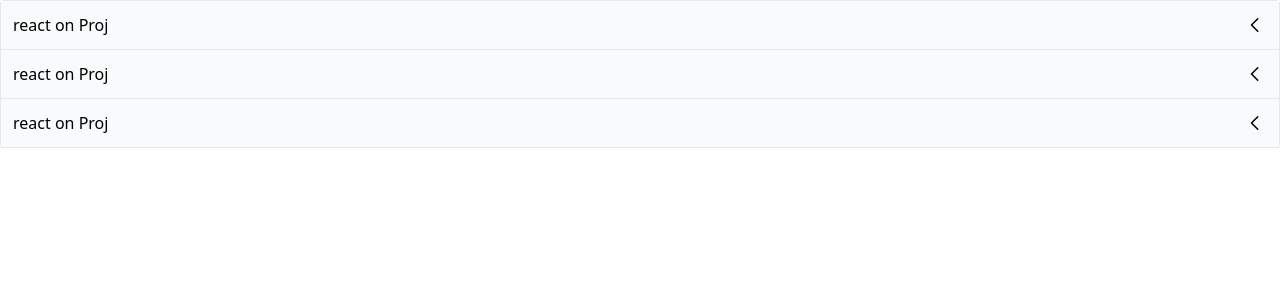
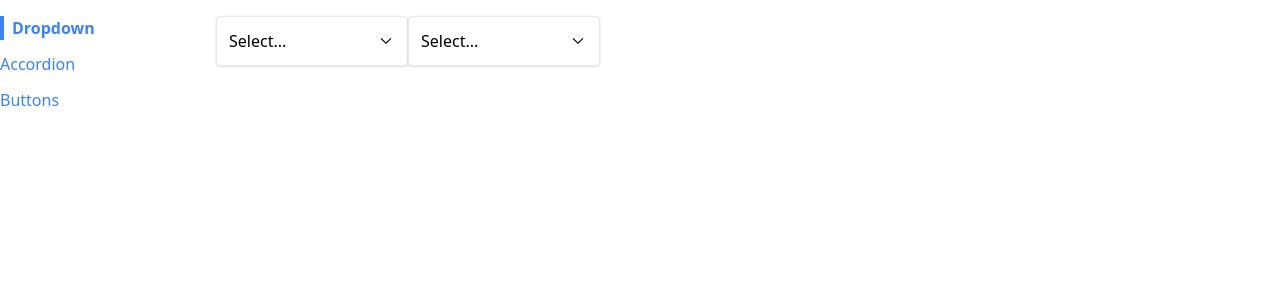
Before and after one commit to kimseunghyun-kr/react-learn, a React (Create React App) app in the folder comps/: page / in a window 1280 px wide. Shown: the top 300 px of the page. Built offline with nearby package versions, Linux system fonts and the light colour scheme.

Commit message:
navigation commit

```diff
--- a/comps/src/App.js
+++ b/comps/src/App.js
@@ -1,26 +1,26 @@
-import Accordion from './components/Accordion';
+import Sidebar from './components/Sidebar';
+import Route from './components/Route';
+import AccordionPage from './pages/AccordionPage';
+import DropdownPage from './pages/DropdownPage';
+import ButtonPage from './pages/ButtonPage';
 
 function App() {
-
-  const items = [
-    {
-      id: 'arguments',
-      label: 'react on Proj',
-      content: ' you can'
-    },
-    {
-      id: 'bay',
-      label: 'react on Proj',
-      content: ' you can'
-    },
-    {
-      id: 'kakao',
-      label: 'react on Proj',
-      content: ' you can'
-    }
-
-  ]
-  return <Accordion items={items}/>
+  return (
+    <div className="container mx-auto grid grid-cols-6 gap-4 mt-4">
+      <Sidebar />
+      <div className="col-span-5">
+        <Route path="/accordion">
+          <AccordionPage />
+        </Route>
+        <Route path="/">
+          <DropdownPage />
+        </Route>
+        <Route path="/buttons">
+          <ButtonPage />
+        </Route>
+      </div>
+    </div>
+  );
 }
 
 export default App;
--- /dev/null
+++ b/comps/src/components/Dropdown.js
@@ -0,0 +1,62 @@
+import { useState, useEffect, useRef } from 'react';
+import { GoChevronDown } from 'react-icons/go';
+import Panel from './Panel';
+
+function Dropdown({ options, value, onChange }) {
+  const [isOpen, setIsOpen] = useState(false);
+  const divEl = useRef();
+
+  useEffect(() => {
+    const handler = (event) => {
+      if(!divEl.current) {
+        return;
+      }
+
+      if (!divEl.current.contains(event.target)) {
+        setIsOpen(false);
+      }
+    };
+
+    document.addEventListener('click', handler, true);
+
+    return () => {
+      document.removeEventListener('click', handler);
+    };
+  }, []);
+
+  const handleClick = () => {
+    setIsOpen(!isOpen);
+  };
+
+  const handleOptionClick = (option) => {
+    setIsOpen(false);
+    onChange(option);
+  };
+
+  const renderedOptions = options.map((option) => {
+    return (
+      <div
+        className="hover:bg-sky-100 rounded cursor-pointer p-1"
+        onClick={() => handleOptionClick(option)}
+        key={option.value}
+      >
+        {option.label}
+      </div>
+    );
+  });
+
+  return (
+    <div ref={divEl} className="w-48 relative">
+      <Panel
+        className="flex justify-between items-center cursor-pointer"
+        onClick={handleClick}
+      >
+        {value?.label || 'Select...'}
+        <GoChevronDown className="text-lg" />
+      </Panel>
+      {isOpen && <Panel className="absolute top-full">{renderedOptions}</Panel>}
+    </div>
+  );
+}
+
+export default Dropdown;
--- /dev/null
+++ b/comps/src/components/Link.js
@@ -0,0 +1,29 @@
+import classNames from 'classnames';
+import useNavigation from '../hooks/use-navigation';
+
+function Link({ to, children, className, activeClassName }) {
+  const { navigate, currentPath } = useNavigation();
+
+  const classes = classNames(
+    'text-blue-500',
+    className,
+    currentPath === to && activeClassName
+  );
+
+  const handleClick = (event) => {
+    if (event.metaKey || event.ctrlKey) {
+      return;
+    }
+    event.preventDefault();
+
+    navigate(to);
+  };
+
+  return (
+    <a className={classes} href={to} onClick={handleClick}>
+      {children}
+    </a>
+  );
+}
+
+export default Link;
--- /dev/null
+++ b/comps/src/components/Panel.js
@@ -0,0 +1,17 @@
+import classNames from 'classnames';
+import { twMerge } from 'tailwind-merge';
+
+function Panel({ children, className, ...rest }) {
+  const finalClassNames = twMerge(classNames(
+    'border rounded p-3 shadow bg-white w-full',
+    className
+  ));
+
+  return (
+    <div {...rest} className={finalClassNames}>
+      {children}
+    </div>
+  );
+}
+
+export default Panel;
--- /dev/null
+++ b/comps/src/components/Route.js
@@ -0,0 +1,13 @@
+import useNavigation from "../hooks/use-navigation";
+
+function Route({ path, children }) {
+    const { currentPath } = useNavigation();
+
+    if (path === currentPath) {
+      return children;
+    }
+
+    return null;
+  }
+
+export default Route
--- /dev/null
+++ b/comps/src/components/Sidebar.js
@@ -0,0 +1,30 @@
+import Link from './Link';
+
+function Sidebar() {
+  const links = [
+    { label: 'Dropdown', path: '/' },
+    { label: 'Accordion', path: '/accordion' },
+    { label: 'Buttons', path: '/buttons' },
+  ];
+
+  const renderedLinks = links.map((link) => {
+    return (
+      <Link
+        key={link.label}
+        to={link.path}
+        className="mb-3"
+        activeClassName="font-bold border-l-4 border-blue-500 pl-2"
+      >
+        {link.label}
+      </Link>
+    );
+  });
+
+  return (
+    <div className="sticky top-0 overflow-y-scroll flex flex-col items-start">
+      {renderedLinks}
+    </div>
+  );
+}
+
+export default Sidebar;
--- /dev/null
+++ b/comps/src/context/navigation.js
@@ -0,0 +1,32 @@
+import { createContext, useState, useEffect } from 'react';
+
+const NavigationContext = createContext();
+
+function NavigationProvider({ children }) {
+  const [currentPath, setCurrentPath] = useState(window.location.pathname);
+
+  useEffect(() => {
+    const handler = () => {
+      setCurrentPath(window.location.pathname);
+    };
+    window.addEventListener('popstate', handler);
+
+    return () => {
+      window.removeEventListener('popstate', handler);
+    };
+  }, []);
+
+  const navigate = (to) => {
+    window.history.pushState({}, '', to);
+    setCurrentPath(to);
+  };
+
+  return (
+    <NavigationContext.Provider value={{ currentPath, navigate }}>
+      {children}
+    </NavigationContext.Provider>
+  );
+}
+
+export { NavigationProvider };
+export default NavigationContext;
--- /dev/null
+++ b/comps/src/hooks/use-navigation.js
@@ -0,0 +1,8 @@
+import { useContext } from 'react';
+import NavigationContext from '../context/navigation';
+
+function useNavigation() {
+  return useContext(NavigationContext);
+}
+
+export default useNavigation;
--- a/comps/src/index.js
+++ b/comps/src/index.js
@@ -2,8 +2,13 @@
 import React from 'react';
 import ReactDOM from 'react-dom/client';
 import App from './App';
+import { NavigationProvider } from './context/navigation';
 
 const el = document.getElementById('root');
 const root = ReactDOM.createRoot(el);
 
-root.render(<App />);
+root.render(
+    <NavigationProvider>
+      <App />
+    </NavigationProvider>
+  );
--- /dev/null
+++ b/comps/src/pages/AccordionPage.js
@@ -0,0 +1,28 @@
+import Accordion from '../components/Accordion';
+
+function AccordionPage() {
+  const items = [
+    {
+      id: 'l2kj5',
+      label: 'Can I use React on a project?',
+      content:
+        'You can use React on any project you want. You can use React on any project you want. You can use React on any project you want. You can use React on any project you want.',
+    },
+    {
+      id: 'lk2j35lkj',
+      label: 'Can I use Javascript on a project?',
+      content:
+        'You can use React on any project you want. You can use React on any project you want. You can use React on any project you want. You can use React on any project you want.',
+    },
+    {
+      id: 'l1kj2i0g',
+      label: 'Can I use CSS on a project?',
+      content:
+        'You can use React on any project you want. You can use React on any project you want. You can use React on any project you want. You can use React on any project you want.',
+    },
+  ];
+
+  return <Accordion items={items} />;
+}
+
+export default AccordionPage;
--- a/comps/src/pages/ButtonPages.js
+++ b/comps/src/pages/ButtonPage.js
@@ -1,4 +1,4 @@
-import { GoBell, GoCloudDownload, GoDatabase } from 'react-icons/go';
+import { GoBell, GoCloud, GoDatabase } from 'react-icons/go';
 import Button from '../components/Button';
 
 function ButtonPage() {
@@ -22,7 +22,7 @@
       </div>
       <div>
         <Button danger outline onMouseEnter={handleClick}>
-          <GoCloudDownload />
+          <GoCloud />
           Buy Now!
         </Button>
       </div>
--- /dev/null
+++ b/comps/src/pages/DropdownPage.js
@@ -0,0 +1,25 @@
+import { useState } from 'react';
+import Dropdown from '../components/Dropdown';
+
+function DropdownPage() {
+  const [selection, setSelection] = useState(null);
+
+  const handleSelect = (option) => {
+    setSelection(option);
+  };
+
+  const options = [
+    { label: 'Red', value: 'red' },
+    { label: 'Green', value: 'green' },
+    { label: 'Blue', value: 'blue' },
+  ];
+
+  return (
+    <div className="flex">
+      <Dropdown options={options} value={selection} onChange={handleSelect} />
+      <Dropdown options={options} value={selection} onChange={handleSelect} />
+    </div>
+  );
+}
+
+export default DropdownPage;
```
